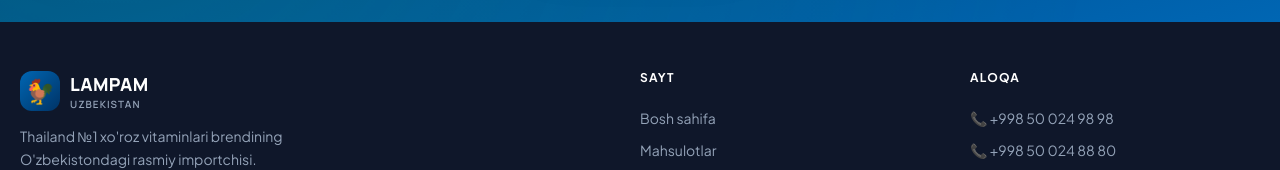
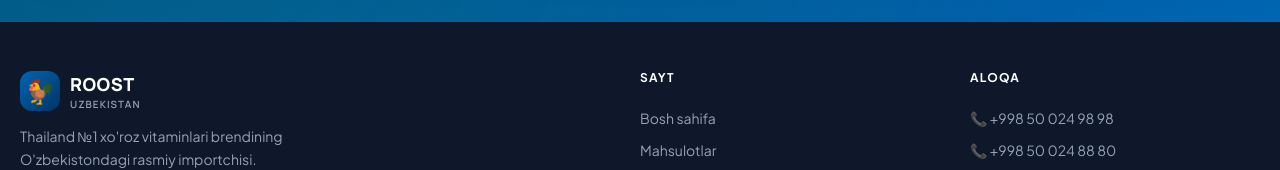
Before and after one commit to sherzodbest80-rgb/lampam, a Next.js app: page / in a window 1280 px wide. Shown: the part 4252-4422 px from the top of the page. Built offline with nearby package versions, Linux system fonts and the light colour scheme.

Commit message:
Update Footer.tsx

```diff
--- a/components/Footer.tsx
+++ b/components/Footer.tsx
@@ -13,7 +13,7 @@ export default function Footer() {
                 🐓
               </div>
               <div className="leading-tight">
-                <div className="text-lg tracking-wide">LAMPAM</div>
+                <div className="text-lg tracking-wide">ROOST</div>
                 <div className="text-[10px] text-slate-400 font-medium tracking-widest">UZBEKISTAN</div>
               </div>
             </Link>
```
